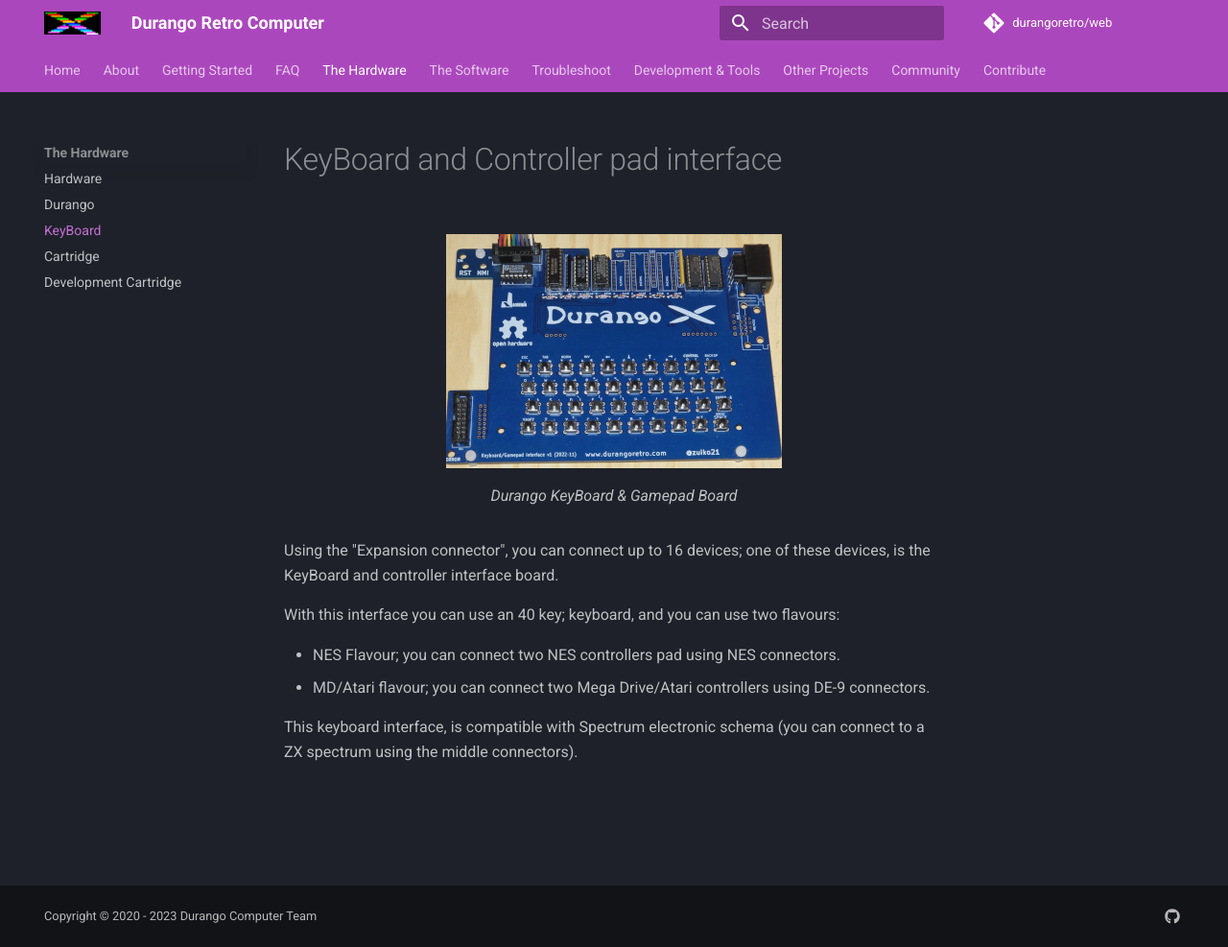
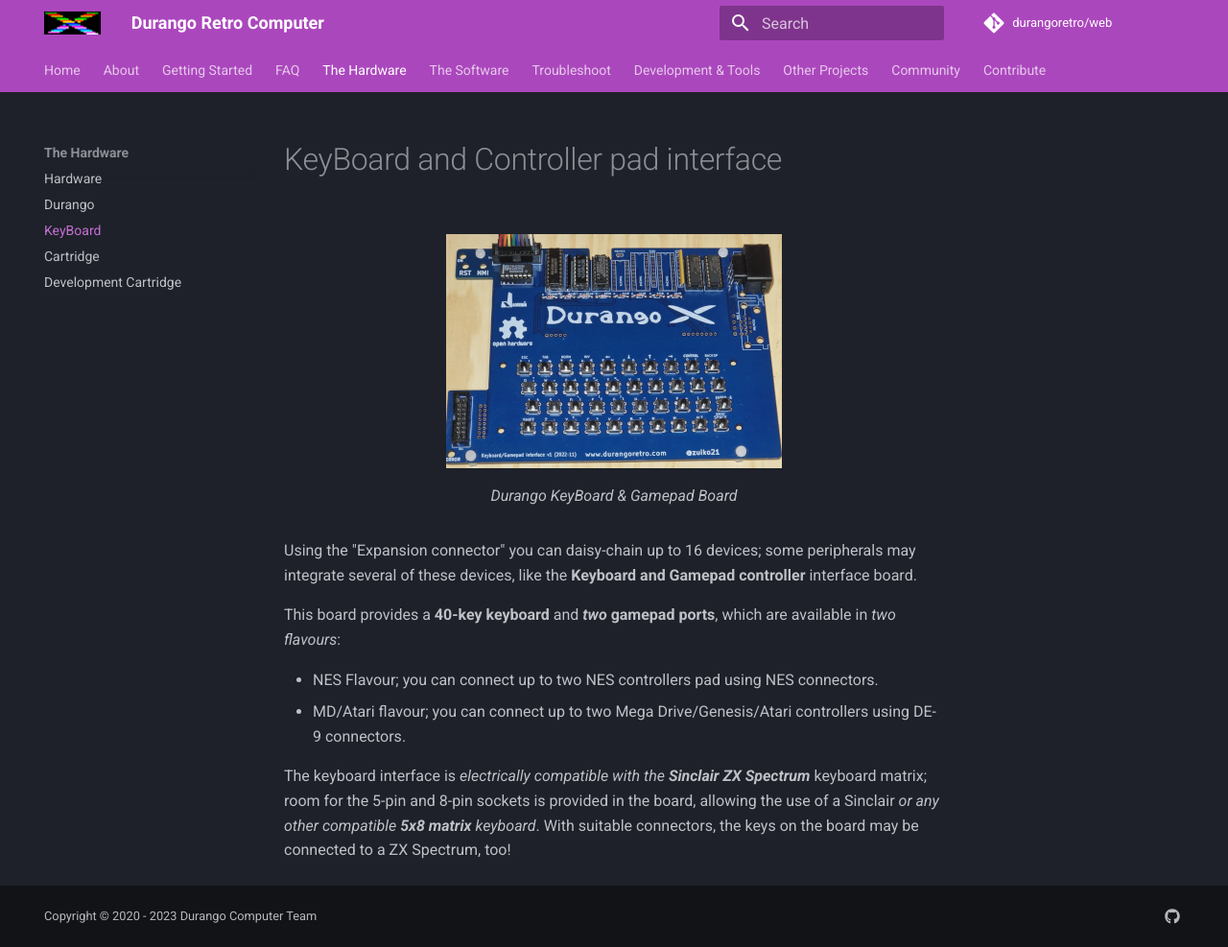
Before and after one commit to durangoretro/web, an MkDocs documentation site: the page built from docs/hardware/keyboard.md, in a window 1280 px wide and 987 px high. Shown: the whole window at 96% size. Built offline with MkDocs 1.6.1 and Material for MkDocs 9.7.7, drawn with Linux system fonts in a browser that asks for light colours; comment, search, counter and statistics services are not loaded.

Commit message:
Update keyboard.md

```diff
--- a/docs/hardware/keyboard.md
+++ b/docs/hardware/keyboard.md
@@ -5,11 +5,11 @@
 <figcaption>Durango KeyBoard & Gamepad Board</figcaption>
 </figure>
 
-Using the "Expansion connector", you can connect up to 16 devices; one of these devices, is the KeyBoard and controller interface board.
+Using the "Expansion connector" you can daisy-chain up to 16 devices; some peripherals may integrate several of these devices, like the **Keyboard and Gamepad controller** interface board.
 
-With this interface you can use an 40 key; keyboard, and you can use two flavours:
+This board provides a **40-key keyboard** and **_two_ gamepad ports**, which are available in _two flavours_:
 
-* NES Flavour; you can connect two NES controllers pad using NES connectors.
-* MD/Atari flavour; you can connect two Mega Drive/Atari controllers using DE-9 connectors.
+* NES Flavour; you can connect up to two NES controllers pad using NES connectors.
+* MD/Atari flavour; you can connect up to two Mega Drive/Genesis/Atari controllers using DE-9 connectors.
 
-This keyboard interface, is compatible with Spectrum electronic schema (you can connect to a ZX spectrum using the middle connectors).
+The keyboard interface is _electrically compatible with the **Sinclair ZX Spectrum**_ keyboard matrix; room for the 5-pin and 8-pin sockets is provided in the board, allowing the use of a Sinclair _or any other compatible **5x8 matrix** keyboard_. With suitable connectors, the keys on the board may be connected to a ZX Spectrum, too!
```
